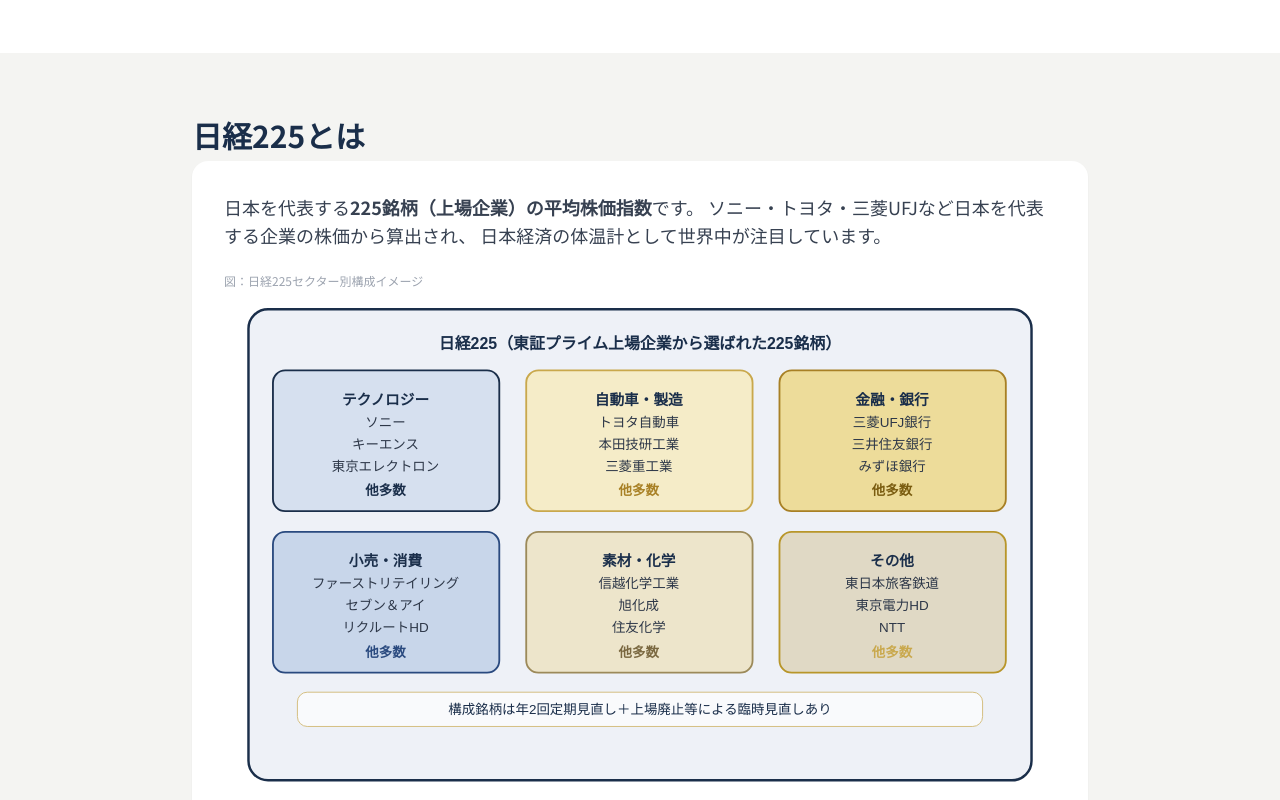
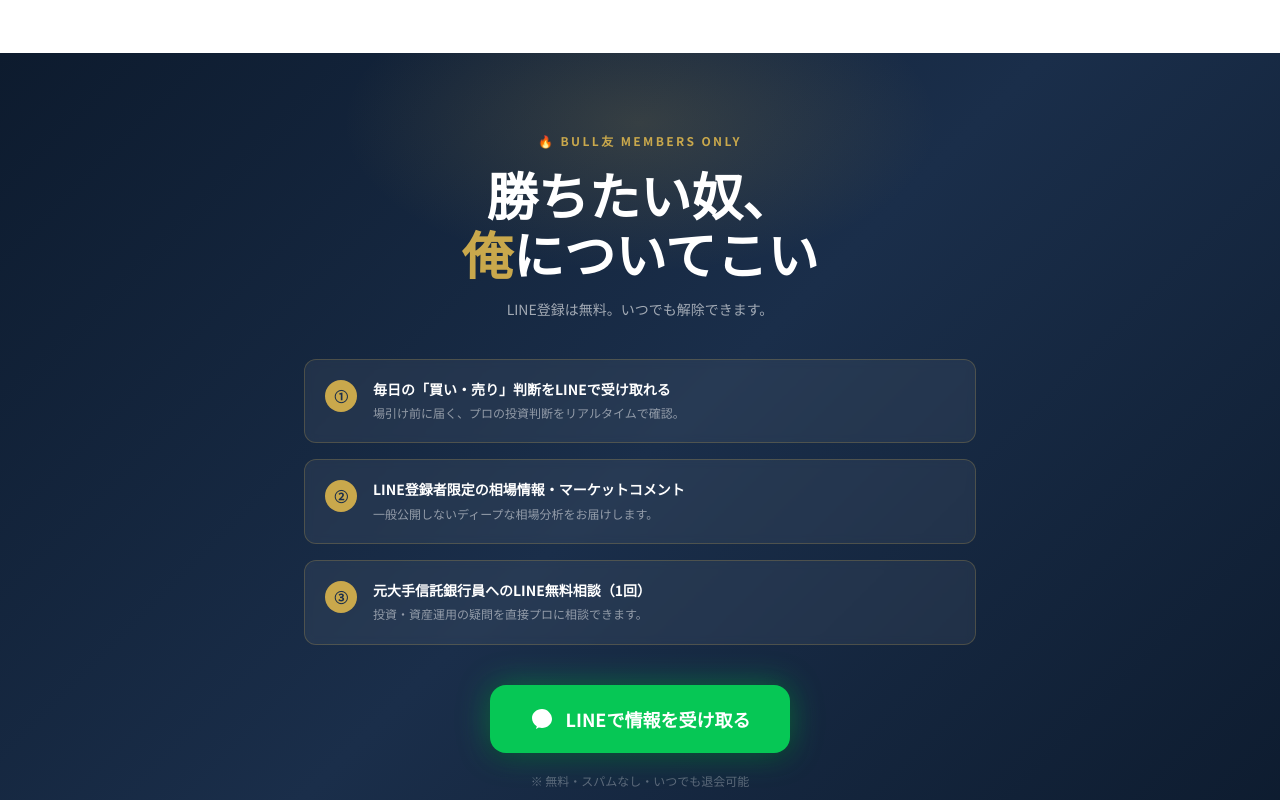
Before and after one commit to tanima3232-eng/bulltalk, a Next.js app: page /market in a window 1280 px wide. Shown: the part 1160-1960 px from the top of the page. Built offline with nearby package versions, Linux system fonts and the light colour scheme; no server answers.

Commit message:
feat: 動画セクション直後にBull友LINE登録CTAセクションを追加

```diff
--- a/app/market/page.tsx
+++ b/app/market/page.tsx
@@ -124,6 +124,92 @@ export default async function MarketPage() {
                 YouTubeチャンネルをもっと見る →
               </a>
             </div>
+          </div>
+        </section>
+
+        {/* LINE CTA セクション */}
+        <section
+          className="py-20 px-4"
+          style={{
+            background: "linear-gradient(135deg, #0d1b2e 0%, #1A2E4A 50%, #0d1b2e 100%)",
+            position: "relative",
+            overflow: "hidden",
+          }}
+        >
+          {/* 背景グロー装飾 */}
+          <div style={{
+            position: "absolute", top: "-80px", left: "50%", transform: "translateX(-50%)",
+            width: "600px", height: "300px",
+            background: "radial-gradient(ellipse, rgba(201,168,76,0.18) 0%, transparent 70%)",
+            pointerEvents: "none",
+          }} />
+
+          <div className="max-w-2xl mx-auto text-center" style={{position:"relative", zIndex:1}}>
+
+            {/* バナーコピー */}
+            <p className="text-gold text-xs font-bold uppercase tracking-widest mb-4" style={{letterSpacing:"0.2em"}}>
+              🔥 BULL友 MEMBERS ONLY
+            </p>
+            <h2
+              className="font-bold mb-4"
+              style={{fontSize:"clamp(2rem,6vw,3.2rem)", lineHeight:1.15, color:"#FFFFFF"}}
+            >
+              勝ちたい奴、<br />
+              <span style={{color:"#C9A84C"}}>俺</span>についてこい
+            </h2>
+            <p className="text-white/60 text-sm mb-10">
+              LINE登録は無料。いつでも解除できます。
+            </p>
+
+            {/* メリットカード */}
+            <div className="flex flex-col gap-4 mb-10 text-left">
+              {[
+                { num: "①", title: "毎日の「買い・売り」判断をLINEで受け取れる", desc: "場引け前に届く、プロの投資判断をリアルタイムで確認。" },
+                { num: "②", title: "LINE登録者限定の相場情報・マーケットコメント", desc: "一般公開しないディープな相場分析をお届けします。" },
+                { num: "③", title: "元大手信託銀行員へのLINE無料相談（1回）", desc: "投資・資産運用の疑問を直接プロに相談できます。" },
+              ].map((item) => (
+                <div
+                  key={item.num}
+                  className="flex items-start gap-4 rounded-xl p-5"
+                  style={{
+                    background: "rgba(255,255,255,0.06)",
+                    border: "1px solid rgba(201,168,76,0.25)",
+                    backdropFilter: "blur(4px)",
+                  }}
+                >
+                  <span
+                    className="font-bold text-lg flex-shrink-0 w-8 h-8 flex items-center justify-center rounded-full"
+                    style={{background:"#C9A84C", color:"#1A2E4A", fontSize:"0.85rem"}}
+                  >
+                    {item.num}
+                  </span>
+                  <div>
+                    <p className="text-white font-bold text-sm leading-snug mb-1">{item.title}</p>
+                    <p className="text-white/50 text-xs leading-relaxed">{item.desc}</p>
+                  </div>
+                </div>
+              ))}
+            </div>
+
+            {/* CTAボタン */}
+            <a
+              href="https://lin.ee/FmH7NXr"
+              target="_blank"
+              rel="noopener noreferrer"
+              className="inline-flex items-center gap-3 font-bold text-lg px-10 py-5 rounded-2xl transition-all duration-300"
+              style={{
+                background: "#06C755",
+                color: "#FFFFFF",
+                boxShadow: "0 0 32px rgba(6,199,85,0.45), 0 4px 20px rgba(0,0,0,0.3)",
+              }}
+            >
+              <svg className="w-6 h-6" viewBox="0 0 24 24" fill="currentColor">
+                <path d="M12 2C6.48 2 2 6.04 2 11c0 3.45 1.92 6.47 4.8 8.19L6 22l2.72-1.44C9.77 20.83 10.87 21 12 21c5.52 0 10-4.04 10-9S17.52 2 12 2z"/>
+              </svg>
+              LINEで情報を受け取る
+            </a>
+
+            <p className="text-white/30 text-xs mt-5">※ 無料・スパムなし・いつでも退会可能</p>
           </div>
         </section>
 
```
